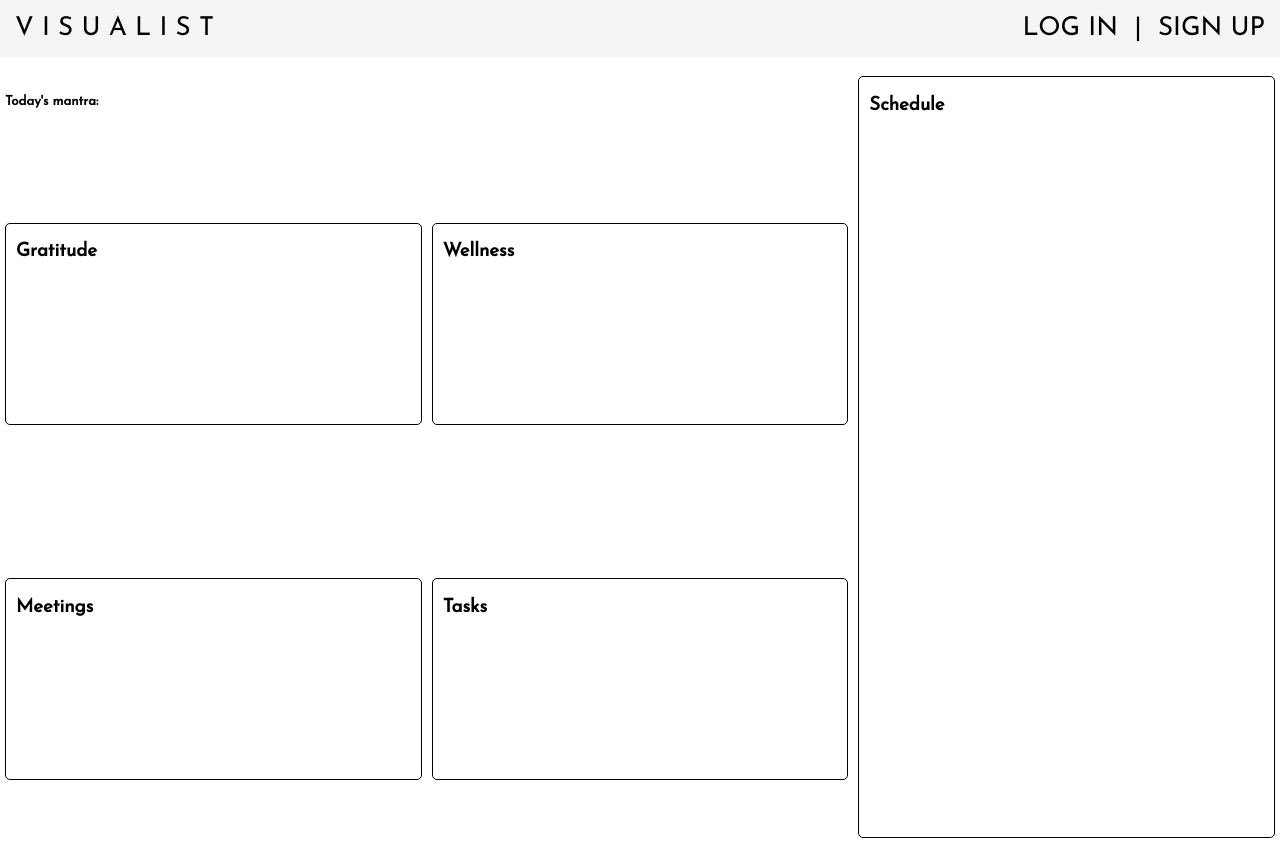
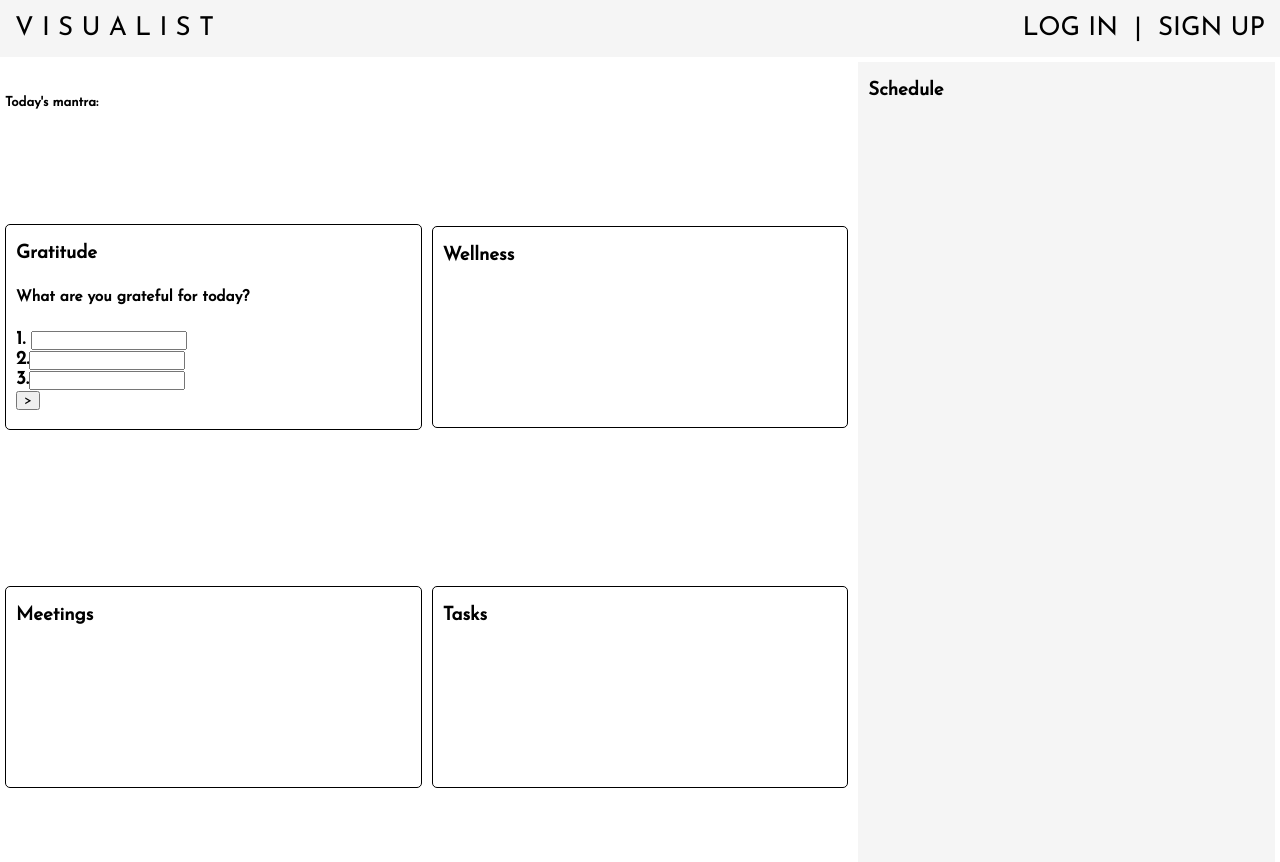
Before and after one commit to fcancio/Visualist-MERN, a React (Create React App) app: page / in a window 1280 px wide. Built offline with nearby package versions, Linux system fonts and the light colour scheme.

Commit message:
create GratitudeForm

```diff
--- a/src/components/GratitudeForm/GratitudeForm.jsx
+++ b/src/components/GratitudeForm/GratitudeForm.jsx
@@ -2,19 +2,53 @@ import React, { Component } from 'react';
 
 class GratitudeForm extends Component {
     state = {
-        first: '',
-        second: '',
-        third: ''
+        list: [{first: '', second: '', third: ''}],
+        newList: {
+            first: '',
+            second: '',
+            third: '',
+        }
+    };
 
+    addList = () => {
+        this.setState(state => ({
+            list: [...state.list, state.newList],
+        }));
+    };
+
+    handleOnChange = event => {
+        this.setState({
+            [event.target.name] : event.target.value
+        })
     }
 
 
     render() {
-        return(
-            <div>
-                <h2>What are you grateful for today?</h2>
-            </div>
-        )
+        return (
+            <>
+            <h5>What are you grateful for today?</h5>
+            {this.state.first}
+            {this.state.second}
+            {this.state.third}
+            <form className="gratitude-form">
+                <div>
+                    <div>
+                        <label>1. </label>
+                        <input name='first' value={this.state.first} onChange={this.handleOnChange} />
+                    </div>
+                    <div>
+                        <label>2.</label>
+                        <input name='second' value={this.state.second} onChange={this.handleOnChange} />
+                    </div>
+                    <div>
+                        <label>3.</label>
+                        <input name='third' value={this.state.third} onChange={this.handleOnChange} />
+                    </div>
+                    <button onClick={this.addList}>></button>
+                </div>
+            </form>
+            </>
+        );
     }
 }
 
--- a/src/components/GratitudeList/GratitudeList.jsx
+++ b/src/components/GratitudeList/GratitudeList.jsx
@@ -1,12 +1,24 @@
-import React from 'react';
+import React, { Component } from 'react';
 import styles from './GratitudeList.module.css';
+import GratitudeForm from '../GratitudeForm/GratitudeForm';
 
-function GratitudeList() {
-    return (
-    <h3>
-        Gratitude
-    </h3>
-    )
+class GratitudeList extends Component {
+    state = {
+        items: [{ first: "Family", second: "friends", third: "education"}]
+    }
+
+    // handleAddList ({ first, second, third }) => {
+
+    // }
+
+    render() {
+        return (
+            <h3>
+                Gratitude
+                <GratitudeForm />
+            </h3>
+            )
+    }
 }
 
 export default GratitudeList;
--- a/src/pages/App/App.css
+++ b/src/pages/App/App.css
@@ -56,9 +56,12 @@
 .schedule {
   grid-column: 3 / 4;
   grid-row: 1 / 4;
-  border: 1px solid black;
-  border-radius: 5px;
-  height: 95vh;
+  /* border-left: 1px solid black; */
+  /* border-radius: 5px; */
+  height: 100vh;
   padding: 0 10px;
   margin: 5px;
+  /* max-height: calc(100vh - 9rem); */
+  overflow-y: auto;
+  background-color: whitesmoke;
 }
--- a/src/pages/App/App.js
+++ b/src/pages/App/App.js
@@ -11,10 +11,12 @@ import MeetingsList from '../../components/MeetingList/MeetingsList';
 import TaskList from '../../components/TaskList/TaskList';
 import Schedule from '../../components/Schedule/Schedule';
 import Mantra from '../../components/Mantra/Mantra';
+import GratitudeForm from '../../components/GratitudeForm/GratitudeForm';
 
 class App extends Component {
   state = {
-    user: userService.getUser()
+    user: userService.getUser(),
+    gratitude: [],
   }
 
   handleLogout = () => {
@@ -49,6 +51,12 @@ class App extends Component {
               handleSignupOrLogin={this.handleSignupOrLogin}
             />
           }/>
+          <Route exact path='/gratitude' render={({ history }) =>
+            <GratitudePage
+              history={history}
+              handleSignupOrLogin={this.handleSignupOrLogin}
+            />
+          }/>
         </Switch>
         <div className="lists-page">
           <div className="mantra"><Mantra /></div>
```
Also changed, not shown: models/gratitude.js (added, +17 -0 lines), routes/api/gratitude.js (added, +18 -0 lines).
